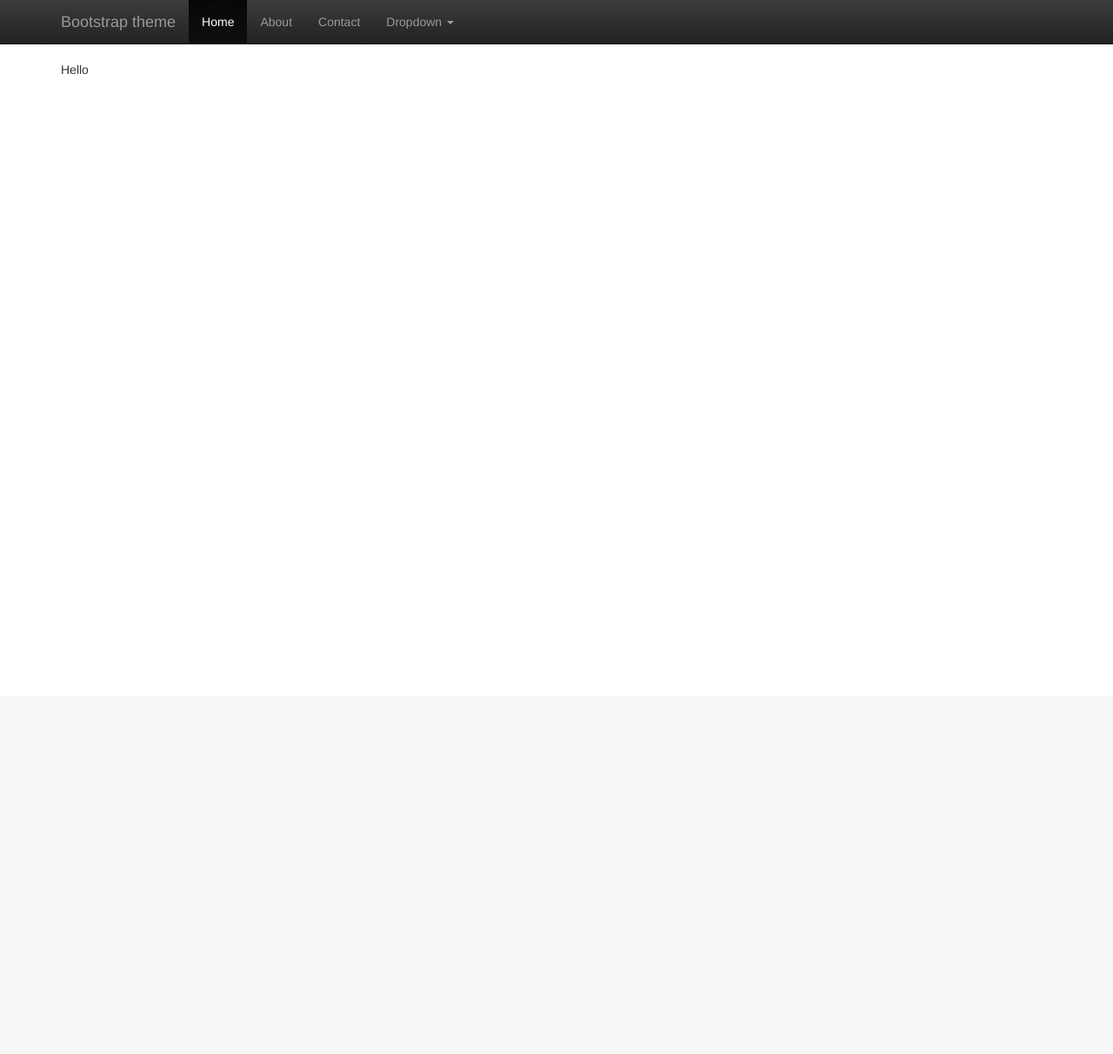
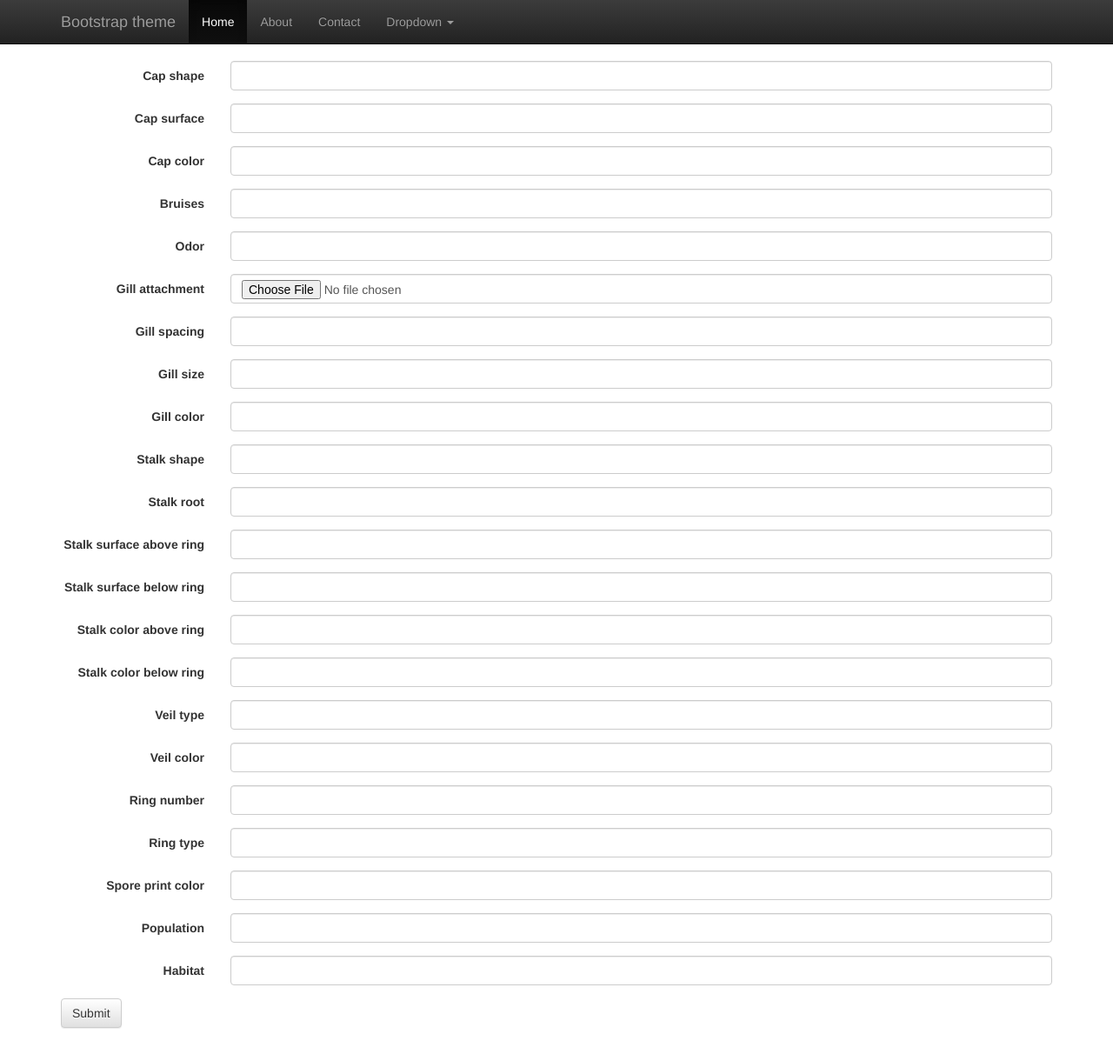
Before and after one commit to kgantsov/edible_mushroom, a Python web app: template edible_mushroom/templates/main/index.html in a window 1280 px wide. Shown: the whole page at 87% size. Before the commit the page ends 85 px from the top, so only its background shows below. Run offline with Jinja, Linux system fonts and the light colour scheme; the template is opened without the code that fills it, so the values that code supplies are empty, except form fields; form fields are guessed from the names that the template uses; some libraries are stand-ins or nearby versions.

Commit message:
Added form for classifying mushroom by its features

```diff
--- a/edible_mushroom/__init__.py
+++ b/edible_mushroom/__init__.py
@@ -2,6 +2,7 @@ import os
 
 from flask import Flask
 
+from edible_mushroom.core import babel
 from edible_mushroom.core import csrf
 from edible_mushroom.lib.helpers import register_blueprints
 
@@ -14,6 +15,7 @@ def create_app(config=None):
     app.config.from_pyfile(config)
 
     csrf.init_app(app)
+    babel.init_app(app)
 
     register_blueprints(
         app, 'edible_mushroom.modules', [os.path.join(__path__[0], 'modules')]
--- /dev/null
+++ b/edible_mushroom/babel.cfg
@@ -0,0 +1,3 @@
+[python: **.py]
+[jinja2: **/templates/**.html]
+extensions=jinja2.ext.autoescape,jinja2.ext.with_
--- a/edible_mushroom/core.py
+++ b/edible_mushroom/core.py
@@ -1,3 +1,5 @@
+from flask.ext.babel import Babel
 from flask_wtf.csrf import CsrfProtect
 
+babel = Babel()
 csrf = CsrfProtect()
--- a/edible_mushroom/development.ini
+++ b/edible_mushroom/development.ini
@@ -4,3 +4,5 @@ SECRET_KEY = 'fffg78187a8bb7c877a240c0dbf666c3'
 WTF_CSRF_ENABLED = True
 
 TREE_DATA_FILE_NAME = 'tree_data.json'
+
+BABEL_DEFAULT_LOCALE = 'ru'
--- a/edible_mushroom/static/css/theme.css
+++ b/edible_mushroom/static/css/theme.css
@@ -16,3 +16,23 @@ body {
 .theme-showcase .navbar .container {
   width: auto;
 }
+
+p.bg-primary {
+    padding: 15px;
+}
+
+p.bg-success {
+    padding: 15px;
+}
+
+p.bg-info {
+    padding: 15px;
+}
+
+p.bg-warning {
+    padding: 15px;
+}
+
+p.bg-danger {
+    padding: 15px;
+}
--- a/edible_mushroom/templates/base.html
+++ b/edible_mushroom/templates/base.html
@@ -2,6 +2,7 @@
 <html lang="en">
 <head>
     <meta charset="utf-8"/>
+    <meta name="viewport" content="width=device-width, initial-scale=1">
     <title>{% block title %}{% endblock %}</title>
     <link href="/static/css/theme.css" rel="stylesheet">
 
--- a/edible_mushroom/templates/main/index.html
+++ b/edible_mushroom/templates/main/index.html
@@ -1,9 +1,152 @@
 {% extends "base.html" %}
 
 
-{% block title %}Main Page{% endblock %}
+{% block title %}{{ gettext('Edible mushrooms') }}{% endblock %}
 
 
 {% block content %}
-    Hello
+    {% if result %}
+        {% if result == 'e' %}
+            <p class="bg-success">{{ gettext('Edible') }}</p>
+        {% else %}
+            <p class="bg-danger">{{ gettext('Poisoning') }}</p>
+        {% endif %}
+    {% endif %}
+
+    <form class="form-horizontal" role="form" method="POST">
+        {{ form.csrf_token }}
+        <div class="form-group">
+            {{ form.cap_shape.label(class_='col-sm-2 control-label') }}
+            <div class="col-sm-10">
+                {{ form.cap_shape(class_='form-control') }}
+            </div>
+        </div>
+        <div class="form-group">
+            {{ form.cap_surface.label(class_='col-sm-2 control-label') }}
+            <div class="col-sm-10">
+                {{ form.cap_surface(class_='form-control') }}
+            </div>
+        </div>
+        <div class="form-group">
+            {{ form.cap_color.label(class_='col-sm-2 control-label') }}
+            <div class="col-sm-10">
+                {{ form.cap_color(class_='form-control') }}
+            </div>
+        </div>
+        <div class="form-group">
+            {{ form.bruises.label(class_='col-sm-2 control-label') }}
+            <div class="col-sm-10">
+                {{ form.bruises(class_='form-control') }}
+            </div>
+        </div>
+        <div class="form-group">
+            {{ form.odor.label(class_='col-sm-2 control-label') }}
+            <div class="col-sm-10">
+                {{ form.odor(class_='form-control') }}
+            </div>
+        </div>
+        <div class="form-group">
+            {{ form.gill_attachment.label(class_='col-sm-2 control-label') }}
+            <div class="col-sm-10">
+                {{ form.gill_attachment(class_='form-control') }}
+            </div>
+        </div>
+        <div class="form-group">
+            {{ form.gill_spacing.label(class_='col-sm-2 control-label') }}
+            <div class="col-sm-10">
+                {{ form.gill_spacing(class_='form-control') }}
+            </div>
+        </div>
+        <div class="form-group">
+            {{ form.gill_size.label(class_='col-sm-2 control-label') }}
+            <div class="col-sm-10">
+                {{ form.gill_size(class_='form-control') }}
+            </div>
+        </div>
+        <div class="form-group">
+            {{ form.gill_color.label(class_='col-sm-2 control-label') }}
+            <div class="col-sm-10">
+                {{ form.gill_color(class_='form-control') }}
+            </div>
+        </div>
+        <div class="form-group">
+            {{ form.stalk_shape.label(class_='col-sm-2 control-label') }}
+            <div class="col-sm-10">
+                {{ form.stalk_shape(class_='form-control') }}
+            </div>
+        </div>
+        <div class="form-group">
+            {{ form.stalk_root.label(class_='col-sm-2 control-label') }}
+            <div class="col-sm-10">
+                {{ form.stalk_root(class_='form-control') }}
+            </div>
+        </div>
+        <div class="form-group">
+            {{ form.stalk_surface_above_ring.label(class_='col-sm-2 control-label') }}
+            <div class="col-sm-10">
+                {{ form.stalk_surface_above_ring(class_='form-control') }}
+            </div>
+        </div>
+        <div class="form-group">
+            {{ form.stalk_surface_below_ring.label(class_='col-sm-2 control-label') }}
+            <div class="col-sm-10">
+                {{ form.stalk_surface_below_ring(class_='form-control') }}
+            </div>
+        </div>
+        <div class="form-group">
+            {{ form.stalk_color_above_ring.label(class_='col-sm-2 control-label') }}
+            <div class="col-sm-10">
+                {{ form.stalk_color_above_ring(class_='form-control') }}
+            </div>
+        </div>
+        <div class="form-group">
+            {{ form.stalk_color_below_ring.label(class_='col-sm-2 control-label') }}
+            <div class="col-sm-10">
+                {{ form.stalk_color_below_ring(class_='form-control') }}
+            </div>
+        </div>
+        <div class="form-group">
+            {{ form.veil_type.label(class_='col-sm-2 control-label') }}
+            <div class="col-sm-10">
+                {{ form.veil_type(class_='form-control') }}
+            </div>
+        </div>
+        <div class="form-group">
+            {{ form.veil_color.label(class_='col-sm-2 control-label') }}
+            <div class="col-sm-10">
+                {{ form.veil_color(class_='form-control') }}
+            </div>
+        </div>
+        <div class="form-group">
+            {{ form.ring_number.label(class_='col-sm-2 control-label') }}
+            <div class="col-sm-10">
+                {{ form.ring_number(class_='form-control') }}
+            </div>
+        </div>
+        <div class="form-group">
+            {{ form.ring_type.label(class_='col-sm-2 control-label') }}
+            <div class="col-sm-10">
+                {{ form.ring_type(class_='form-control') }}
+            </div>
+        </div>
+        <div class="form-group">
+            {{ form.spore_print_color.label(class_='col-sm-2 control-label') }}
+            <div class="col-sm-10">
+                {{ form.spore_print_color(class_='form-control') }}
+            </div>
+        </div>
+        <div class="form-group">
+            {{ form.population.label(class_='col-sm-2 control-label') }}
+            <div class="col-sm-10">
+                {{ form.population(class_='form-control') }}
+            </div>
+        </div>
+        <div class="form-group">
+            {{ form.habitat.label(class_='col-sm-2 control-label') }}
+            <div class="col-sm-10">
+                {{ form.habitat(class_='form-control') }}
+            </div>
+        </div>
+        {{ form.submit(class_='btn btn-default') }}
+    </form>
 {% endblock %}
--- a/requirements.txt
+++ b/requirements.txt
@@ -2,8 +2,9 @@ Flask>=0.10.1
 Flask-Script>=0.6.2
 Flask-WTF>=0.9.3
 Flask-Testing>=0.4.1
+Flask-Babel>=0.9
 factory_boy>=2.3.1
 py-bcrypt>=0.4
 psycopg2>=2.5.2
 WTForms>=1.0.5
-nose
+nose>=1.3.1
```
Also changed, not shown: edible_mushroom/modules/main/form.py (+234 -0 lines), edible_mushroom/modules/main/views.py (+57 -1 lines), edible_mushroom/translations/ru/LC_MESSAGES/messages.po (added).
